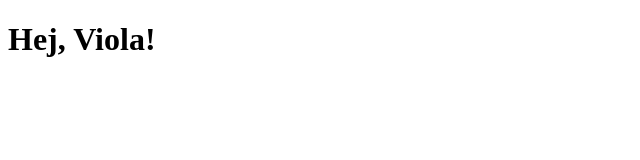
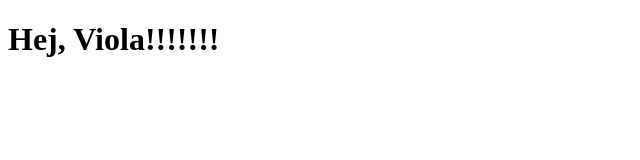
Before and after one commit to Tajton/U05101701B, a plain HTML site: page public/index.html in a window 1280 px wide. Shown: the full height of the page, 0-640 px from the left. Drawn offline with Linux system fonts and the light colour scheme.

Commit message:
second commit

```diff
--- a/public/index.html
+++ b/public/index.html
@@ -3,7 +3,7 @@
 <title>Lol</title>
 <body>
 
-<h1>Hej, Viola!</h1>
+<h1>Hej, Viola!!!!!!!</h1>
 
 </body>
 </html>
```
